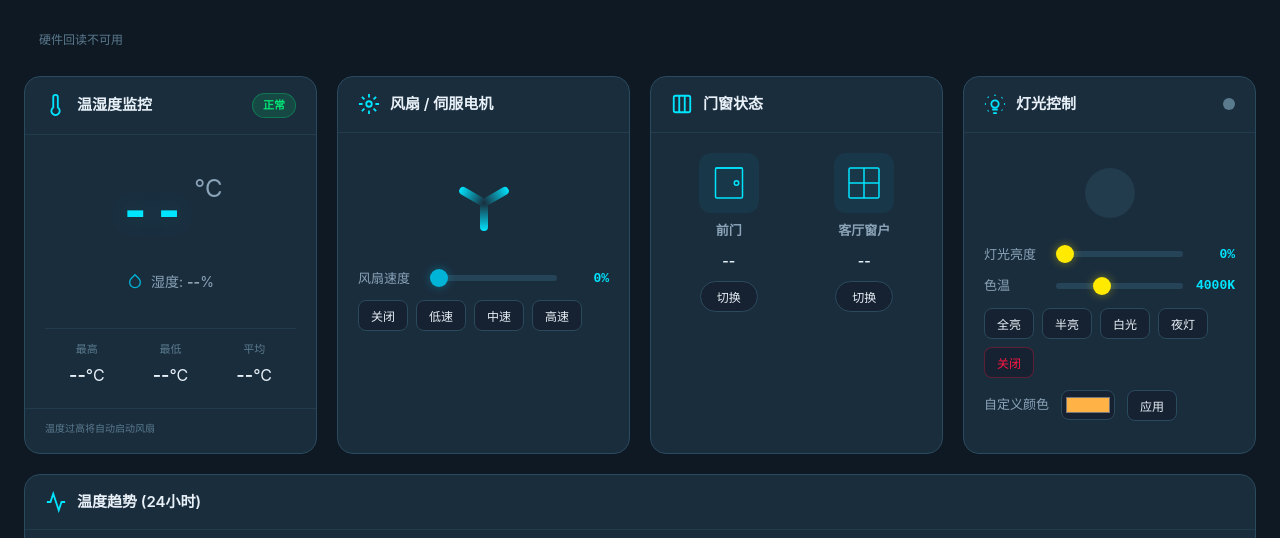
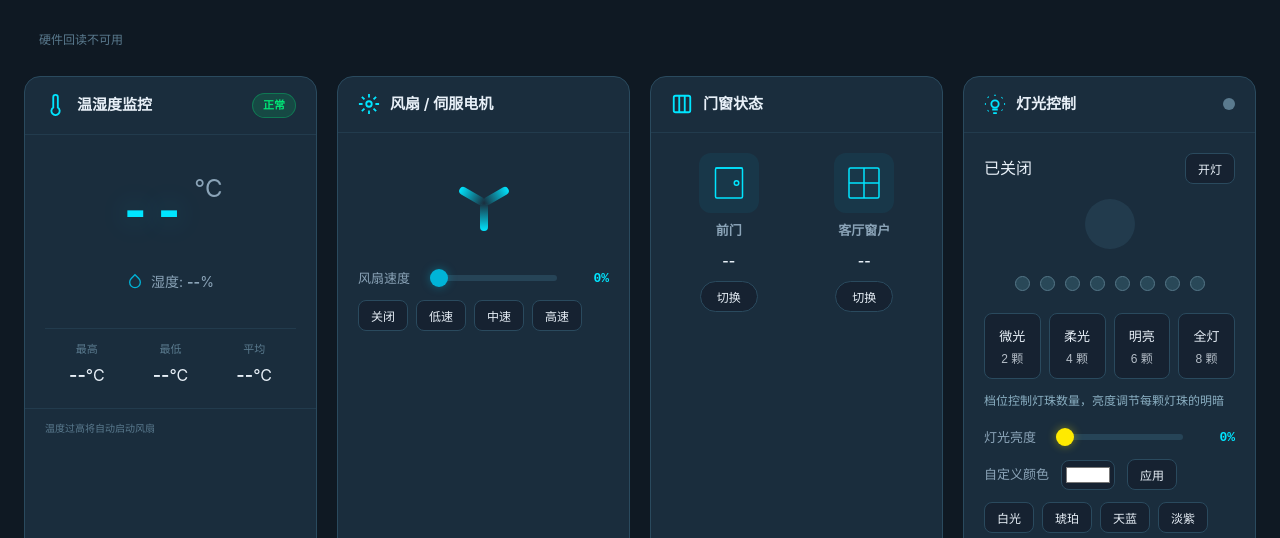
Before and after one commit to Attenna/Arduino-Uno-3-Smart-Home, a Flask app: template PC_Test/web/templates/dashboard.html in a window 1280 px wide. Shown: the part 64-602 px from the top of the page. Run offline with Flask 3, Linux system fonts and the light colour scheme; the template is opened without the code that fills it, so the values that code supplies are empty.

Commit message:
feat(light): add independent eight-pixel lighting levels

```diff
--- a/PC_Test/web/database.py
+++ b/PC_Test/web/database.py
@@ -23,7 +23,7 @@ OUTPUTS = ('door_status', 'window_status', 'fan_speed',
            'light_status', 'light_brightness', 'buzzer_status',
            # 灯的「亮法」（白光/夜灯/色温/自定义颜色）：与开关、亮度一起持久化，
            # 面板据此回显当前是怎么亮的，也让只调亮度的命令不必猜颜色（#27）
-           'light_mode', 'light_temp', 'light_rgb',
+           'light_mode', 'light_temp', 'light_rgb', 'light_count',
            # 美的空调（红外遥控）：都是"已收到 ACK 的指令状态"，与其它执行器一样持久保留
            'ac_status', 'ac_mode', 'ac_temperature', 'ac_fan',
            'ac_swing_ud', 'ac_swing_lr', 'ac_eco', 'ac_fzc', 'ac_timer')
@@ -153,7 +153,7 @@ class SmartHomeDB:
             # 灯的「亮法」（#27）：除白光/夜灯外还有色温与自定义颜色，B 板一条命令
             # 只认一种。mode 记是哪一种，temp/rgb 只在对应 mode 下有值，所以库里
             # 不会出现「色温和颜色同时有效」的矛盾行。
-            extra.update({'light_mode': 'TEXT', 'light_rgb': 'TEXT',
+            extra.update({'light_count': 'INTEGER', 'light_mode': 'TEXT', 'light_rgb': 'TEXT',
                           'light_temp': 'INTEGER'})
             columns = {r['name'] for r in c.execute('PRAGMA table_info(system_status)')}
             for key, kind in extra.items():
--- a/PC_Test/web/hardware.py
+++ b/PC_Test/web/hardware.py
@@ -688,6 +688,11 @@ class McpHardwareBridge:
         action = "night" if str(mode).lower() == "night" else "white"
         return self.call_tool("light", {"action": action, "value": value})
 
+    def control_light_pixels(self, brightness_pct, rgb, count):
+        return self.call_tool("light", {"action": "pixels", "count": count,
+            "r": rgb[0], "g": rgb[1], "b": rgb[2],
+            "value": max(0, min(255, round(brightness_pct * 255 / 100)))})
+
     def control_light_temp(self, kelvin: int, brightness_pct: int) -> tuple[bool, str]:
         """色温白光：kelvin 2700~6500K，brightness_pct 0~100。"""
         if brightness_pct <= 0:
--- a/PC_Test/web/static/css/style.css
+++ b/PC_Test/web/static/css/style.css
@@ -1819,3 +1819,16 @@ body {
     0%, 100% { opacity: 1; }
     50% { opacity: 0.5; }
 }
+
+/* 八灯珠面板：档位与亮度分开呈现。 */
+.light-power-row { display: flex; align-items: center; justify-content: space-between; gap: 12px; }
+.light-beads { display: flex; justify-content: center; gap: 10px; margin: 0 0 22px; }
+.light-beads span { width: 15px; height: 15px; border-radius: 50%; background: #294858; border: 1px solid #557788; }
+.light-beads .lit { box-shadow: 0 0 12px #ffffff50; }
+.light-levels { display: grid; grid-template-columns: repeat(4, minmax(0, 1fr)); gap: 8px; }
+.light-level { display: flex; flex-direction: column; align-items: center; gap: 4px; padding: 12px 4px; }
+.light-level small { font-size: 12px; opacity: .75; }
+.light-level.active { border-color: #00d9ef; background: #00d9ef18; color: #00e5ff; }
+.light-hint { color: #8aafc2; font-size: 12px; line-height: 1.6; margin: 12px 0 18px; }
+.light-colors { display: flex; gap: 8px; flex-wrap: wrap; }
+.light-level:focus-visible, .light-colors button:focus-visible { outline: 2px solid #00e5ff; outline-offset: 3px; }
--- a/PC_Test/web/static/js/lang.js
+++ b/PC_Test/web/static/js/lang.js
@@ -77,6 +77,20 @@ const I18N = {
 
             // 灯光
             'light.title': '灯光控制',
+            'light.on': '开灯',
+            'light.isOff': '已关闭',
+            'light.level2': '微光',
+            'light.level4': '柔光',
+            'light.level6': '明亮',
+            'light.level8': '全灯',
+            'light.hint': '档位控制灯珠数量，亮度调节每颗灯珠的明暗',
+            'light.amber': '琥珀',
+            'light.blue': '天蓝',
+            'light.purple': '淡紫',
+            'light.count2': '2 颗',
+            'light.count4': '4 颗',
+            'light.count6': '6 颗',
+            'light.count8': '8 颗',
             'light.brightness': '灯光亮度',
             'light.temp': '色温',
             'light.color': '自定义颜色',
@@ -438,6 +452,20 @@ const I18N = {
 
             // Light
             'light.title': 'Light Control',
+            'light.on': 'Turn on',
+            'light.isOff': 'Off',
+            'light.level2': 'Glow',
+            'light.level4': 'Soft',
+            'light.level6': 'Bright',
+            'light.level8': 'All',
+            'light.hint': 'Choose how many LEDs light up; brightness adjusts their intensity.',
+            'light.amber': 'Amber',
+            'light.blue': 'Sky',
+            'light.purple': 'Lilac',
+            'light.count2': '2 LEDs',
+            'light.count4': '4 LEDs',
+            'light.count6': '6 LEDs',
+            'light.count8': '8 LEDs',
             'light.brightness': 'Brightness',
             'light.temp': 'Color Temp',
             'light.color': 'Custom Color',
--- a/PC_Test/web/static/js/main.js
+++ b/PC_Test/web/static/js/main.js
@@ -216,13 +216,8 @@ function initControlSliders() {
                        v => v + '%',
                        v => {
                            const n = parseInt(v);
-                           postLightDebounced(n > 0 ? 'on' : 'off', n, lightStyle);
+                           postLightDebounced(n > 0 ? 'on' : 'off', n, panelLightStyle());
                        });
-    // 色温 / 自定义颜色：两者都是「亮法」，滑杆与取色器走同一套防抖收口
-    bindActuatorSlider(document.getElementById('tempSlider'),
-                       document.getElementById('lightTempValue'),
-                       v => v + 'K',
-                       v => applyLightTemp(parseInt(v)));
     const colorInput = document.getElementById('lightColor');
     if (colorInput) colorInput.addEventListener('change', applyLightColor);
 }
@@ -315,10 +310,14 @@ function rgbToHex(rgb) {
 }
 
 function syncLightControls(data) {
+    if (lightPending) return;
     const lightOn = data.light_status === 'on';
     const brightness = Number(data.light_brightness) || (lightOn ? 100 : 0);
     lastKnownLight = { status: lightOn ? 'on' : 'off', brightness };
     lightStyle = lightStyleFromStatus(data);
+    lightCount = Number(data.light_count) || (data.light_mode === 'night' ? 2 : 8);
+    if (lightOn) rememberedBrightness = brightness;
+    renderLightLevels(lightOn);
 
     const bulb = document.getElementById('bulb');
     if (bulb) {
@@ -335,13 +334,9 @@ function syncLightControls(data) {
     const brightLabel = document.getElementById('brightnessValue');
     if (brightLabel) brightLabel.textContent = brightness + '%';
 
-    // 色温滑杆与取色器只在服务端记着对应亮法时回写。程序化赋值 .value 不触发
-    // input，因此不会被 bindActuatorSlider 当成用户操作再下发一遍。
-    if (lightStyle.temp) {
-        const tempSlider = document.getElementById('tempSlider');
-        if (tempSlider && document.activeElement !== tempSlider) tempSlider.value = lightStyle.temp;
-        const tempLabel = document.getElementById('lightTempValue');
-        if (tempLabel) tempLabel.textContent = lightStyle.temp + 'K';
+    if (!lightStyle.rgb) {
+        const input = document.getElementById('lightColor');
+        if (input && document.activeElement !== input) input.value = '#ffffff';
     }
     if (lightStyle.rgb) {
         const colorInput = document.getElementById('lightColor');
@@ -549,29 +544,17 @@ async function toggleWindow() {
 
 function guardWindow() { tapGuard('window', toggleWindow); }
 
-// 灯光卡片按钮：全亮/半亮/夜灯/关闭
-// 移动端浏览器拖动 range 时会连续触发 change（不像桌面端只在松手时触发一次），
-// 直接下发会让滑块经过的每个中间值都打到串口。统一用 300ms 防抖收口，
-// 连续操作只下发最后一次。
-//
-// 去重只认「本页正在下发的同一意图」，**绝不拿服务端回报的状态当依据**：web 是
-// --no-serial，DB 里的 light_status/light_brightness 只是「上次命令值」，灯被 B 板
-// 复位或外部关掉后它仍可能记着 on/100。拿它去重会把用户的点击静默吞掉——连请求都
-// 不发、也没有任何提示，表现为「按下没反应」（后端 /api/light 同样已去掉 DB 幂等）。
-// style 是「亮法」：{mode:'night'} 夜灯（只亮中间几颗）/ {temp:4000} 色温 / {rgb:[r,g,b]} 自定义色，
-// 缺省 {} 表示白光。后端按 rgb > temp > mode 的优先级只认一种，界面上也照此下发。
-let lightInflight = null;    // 正在飞的意图串 status/brightness/亮法
-const postLightDebounced = debounce(async (status, brightness, style) => {
+// 灯光操作在 300ms 内合并成最后一次完整意图；轮询在提交完成后再回写。
+// 不按数据库状态去重：设备复位后，用户必须能再次下发相同档位。
+let lightPending = false;
+let lightRevision = 0;
+const sendLightDebounced = debounce(async (status, brightness, style, revision) => {
     brightness = Number(brightness) || 0;
     const extra = style || {};
-    const target = status + '/' + brightness + '/' + JSON.stringify(extra);
-    if (lightInflight === target) {
-        return;              // 同一意图已在飞（触摸双发/连点），其结果即本次结果
-    }
-    lightInflight = target;
     // 乐观更新：立即刷新本地显示，指令在飞期间界面不卡顿；
     // 失败时 loadStatus() 会用服务端真值回滚界面
     lastKnownLight = { status, brightness };
+    if (brightness > 0) rememberedBrightness = brightness;
     const bSlider = document.getElementById('brightnessSlider');
     if (bSlider && document.activeElement !== bSlider) bSlider.value = brightness;
     const bLabel = document.getElementById('brightnessValue');
@@ -582,10 +565,20 @@ const postLightDebounced = debounce(async (status, brightness, style) => {
             showNotification(getMessage(result));
         }
     } finally {
-        if (lightInflight === target) lightInflight = null;
+        if (revision === lightRevision) lightPending = false;
     }
     loadStatus();
 }, 300);
+
+function postLightDebounced(status, brightness, style) {
+    lightPending = true;
+    const revision = ++lightRevision;
+    const extra = status === 'on' ? { ...(style || {}), count: lightCount } : {};
+    // 防抖窗口内也记住最新意图，连续改颜色/亮度或双击开关不会使用旧值。
+    lastKnownLight = { status, brightness };
+    if (brightness > 0) rememberedBrightness = brightness;
+    sendLightDebounced(status, brightness, extra, revision);
+}
 
 // 亮度与亮法是两条正交的意图，但 B 板一条命令只认一种亮法，所以下发必须带齐。
 // 全部入口收敛到 setLightStyle / setLightBrightness：改亮法保留当前亮度，改亮度
@@ -596,31 +589,19 @@ function setLightStyle(style, brightness) {
     postLightDebounced('on', brightness, lightStyle);
 }
 
-// 色温 / 自定义颜色只改「亮法」，亮度沿用当前档位（灯是关的就用 100% 起步）。
+// 颜色与档位切换保留亮度；关灯后的本页操作恢复最近一次非零亮度。
 function currentBrightness(fallback) {
     const n = lastKnownLight ? Number(lastKnownLight.brightness) : 0;
     return n > 0 ? n : fallback;
 }
 
 function setLightBrightness(pct) {
-    postLightDebounced(pct > 0 ? 'on' : 'off', pct, lightStyle);
-}
-
-function setLightWhite() {
-    setLightStyle({ mode: 'white' }, currentBrightness(100));
-}
-
-function setLightNight() {
-    setLightStyle({ mode: 'night' }, 25);
+    postLightDebounced(pct > 0 ? 'on' : 'off', pct, panelLightStyle());
 }
 
 // 关灯不带亮法：服务端沿用库里当前值，本页缓存过期时也不会覆盖别的页面刚设的颜色。
 function turnLightOff() {
     postLightDebounced('off', 0, {});
-}
-
-function applyLightTemp(kelvin) {
-    setLightStyle({ temp: Number(kelvin) }, currentBrightness(100));
 }
 
 function hexToRgb(hex) {
@@ -634,7 +615,7 @@ function hexToRgb(hex) {
 function applyLightColor() {
     const input = document.getElementById('lightColor');
     if (!input) return;
-    setLightStyle({ rgb: hexToRgb(input.value) }, currentBrightness(100));
+    setLightStyle({ rgb: hexToRgb(input.value) }, currentBrightness(rememberedBrightness));
 }
 
 // 风扇卡片按钮：关闭/低速/中速/高速（与灯光相同的防抖收口原因）
@@ -647,7 +628,8 @@ let fanInflight = null;      // 正在飞的转速
 const postFanDebounced = debounce(async (speed) => {
     speed = Number(speed) || 0;
     if (fanInflight === speed) {
-        return;              // 同一意图已在飞（触摸双发/连点），其结果即本次结果
+        lightPending = false;
+        return;              // 同一意图已在飞
     }
     fanInflight = speed;
     // 乐观更新：立即刷新本地显示，指令在飞期间界面不卡顿；
@@ -823,3 +805,50 @@ async function loadTemperatureChart() {
         }
     });
 }
+
+// 档位、亮度、颜色分别保存；关灯只改变开关状态。
+let lightCount = 8;
+let rememberedBrightness = 100;
+function renderLightLevels(on) {
+    for (const count of [2, 4, 6, 8]) {
+        const button = document.getElementById('lightLevel' + count);
+        if (button) {
+            button.classList.toggle('active', lightCount === count);
+            button.setAttribute('aria-pressed', String(lightCount === count));
+        }
+    }
+    const color = lightStyle.rgb ? 'rgb(' + lightStyle.rgb.join(',') + ')' : '#ffffff';
+    for (let i = 0; i < 8; i++) {
+        const bead = document.getElementById('lightBead' + i);
+        if (bead) {
+            const lit = on && i >= Math.floor((8 - lightCount) / 2) && i < Math.floor((8 - lightCount) / 2) + lightCount;
+            bead.classList.toggle('lit', lit);
+            bead.style.background = lit ? color : '';
+        }
+    }
+    const power = document.getElementById('lightPower');
+    if (power) {
+        power.textContent = t(on ? 'light.off' : 'light.on');
+        power.setAttribute('aria-pressed', String(on));
+        power.setAttribute('data-i18n', on ? 'light.off' : 'light.on');
+        power.classList.toggle('btn-danger', on);
+    }
+    const summary = document.getElementById('lightSummary');
+    if (summary) summary.textContent = on ? lightCount + ' / 8 · ' + currentBrightness(100) + '%' : t('light.isOff');
+}
+function panelLightStyle() {
+    // 旧夜灯/色温不再作为面板可选模式；颜色从取色器明确取得。
+    return {rgb: lightStyle.rgb || hexToRgb(document.getElementById('lightColor').value)};
+}
+function setLightCount(count) {
+    lightCount = count;
+    setLightStyle(panelLightStyle(), currentBrightness(rememberedBrightness));
+}
+function setLightColor(hex) {
+    document.getElementById('lightColor').value = hex;
+    applyLightColor();
+}
+function toggleLightPower() {
+    if (lastKnownLight && lastKnownLight.status === 'on') turnLightOff();
+    else setLightStyle(panelLightStyle(), rememberedBrightness);
+}
--- a/PC_Test/web/templates/dashboard.html
+++ b/PC_Test/web/templates/dashboard.html
@@ -183,36 +183,49 @@
                     <span class="light-indicator" id="lightIndicator"></span>
                 </div>
                 <div class="card-body">
+                    <div class="light-power-row">
+                        <span id="lightSummary" aria-live="polite">已关闭</span>
+                        <button id="lightPower" class="btn btn-sm" onclick="toggleLightPower()" aria-pressed="false" data-i18n="light.on">开灯</button>
+                    </div>
                     <div class="light-preview" id="lightPreview">
                         <div class="bulb" id="bulb"></div>
                     </div>
+                    <div class="light-beads" aria-hidden="true">
+                        <span id="lightBead0"></span>
+                        <span id="lightBead1"></span>
+                        <span id="lightBead2"></span>
+                        <span id="lightBead3"></span>
+                        <span id="lightBead4"></span>
+                        <span id="lightBead5"></span>
+                        <span id="lightBead6"></span>
+                        <span id="lightBead7"></span>
+                    </div>
+                    <div class="light-levels" role="group" aria-label="灯珠档位">
+                        <button id="lightLevel2" class="btn light-level" onclick="setLightCount(2)" aria-pressed="false"><span data-i18n="light.level2">微光</span><small data-i18n="light.count2">2 颗</small></button>
+                        <button id="lightLevel4" class="btn light-level" onclick="setLightCount(4)" aria-pressed="false"><span data-i18n="light.level4">柔光</span><small data-i18n="light.count4">4 颗</small></button>
+                        <button id="lightLevel6" class="btn light-level" onclick="setLightCount(6)" aria-pressed="false"><span data-i18n="light.level6">明亮</span><small data-i18n="light.count6">6 颗</small></button>
+                        <button id="lightLevel8" class="btn light-level" onclick="setLightCount(8)" aria-pressed="false"><span data-i18n="light.level8">全灯</span><small data-i18n="light.count8">8 颗</small></button>
+                    </div>
+                    <p class="light-hint" data-i18n="light.hint">档位控制灯珠数量，亮度调节每颗灯珠的明暗</p>
                     <div class="control-row">
-                        <label data-i18n="light.brightness">灯光亮度</label>
+                        <label for="brightnessSlider" data-i18n="light.brightness">灯光亮度</label>
                         <div class="slider-container">
                             <input type="range" id="brightnessSlider" min="0" max="100" value="0" class="slider slider-light">
                             <span class="slider-value" id="brightnessValue">0%</span>
                         </div>
                     </div>
                     <div class="control-row">
-                        <label data-i18n="light.temp">色温</label>
+                        <label for="lightColor" data-i18n="light.color">灯光颜色</label>
                         <div class="slider-container">
-                            <input type="range" id="tempSlider" min="2700" max="6500" step="100" value="4000" class="slider slider-light">
-                            <span class="slider-value" id="lightTempValue">4000K</span>
+                            <input type="color" id="lightColor" value="#ffffff" class="color-picker">
+                            <button class="btn btn-sm" onclick="applyLightColor()" data-i18n="light.apply">应用</button>
                         </div>
                     </div>
-                    <div class="btn-group">
-                        <button class="btn btn-sm" onclick="setLightBrightness(100)" data-i18n="light.full">全亮</button>
-                        <button class="btn btn-sm" onclick="setLightBrightness(50)" data-i18n="light.half">半亮</button>
-                        <button class="btn btn-sm" onclick="setLightWhite()" data-i18n="light.white">白光</button>
-                        <button class="btn btn-sm" onclick="setLightNight()" data-i18n="light.night">夜灯</button>
-                        <button class="btn btn-sm btn-danger" onclick="turnLightOff()" data-i18n="light.off">关闭</button>
-                    </div>
-                    <div class="control-row">
-                        <label data-i18n="light.color">自定义颜色</label>
-                        <div class="slider-container">
-                            <input type="color" id="lightColor" value="#ffb347" class="color-picker">
-                            <button class="btn btn-sm" onclick="applyLightColor()" data-i18n="light.apply">应用</button>
-                        </div>
+                    <div class="light-colors" role="group" aria-label="常用颜色">
+                        <button class="btn btn-sm" onclick="setLightColor('#ffffff')" data-i18n="light.white">白色</button>
+                        <button class="btn btn-sm" onclick="setLightColor('#ffb347')" data-i18n="light.amber">琥珀</button>
+                        <button class="btn btn-sm" onclick="setLightColor('#55aaff')" data-i18n="light.blue">天蓝</button>
+                        <button class="btn btn-sm" onclick="setLightColor('#bb88ff')" data-i18n="light.purple">淡紫</button>
                     </div>
                 </div>
             </div>
@@ -301,7 +314,7 @@
         </div>
     </main>
 
-    <script src="{{ url_for('static', filename='js/lang.js') }}?v=20261004a"></script>
-    <script src="{{ url_for('static', filename='js/main.js') }}?v=20261007b"></script>
+    <script src="{{ url_for('static', filename='js/lang.js') }}?v=20261007-light-levels"></script>
+    <script src="{{ url_for('static', filename='js/main.js') }}?v=20261007-light-levels"></script>
 </body>
 </html>
```
Also changed, not shown: PC_Test/mcp_home_server.py (+10 -4 lines), PC_Test/tests/test_light_pixels.py (added, +29 -0 lines), PC_Test/tests/test_light_style.py (+39 -1 lines), PC_Test/tests/test_light_ui.js (+34 -78 lines), PC_Test/web/api/devices.py (+23 -7 lines), PC_Test/web/automation/engine.py (+4 -3 lines), PC_Test/web/light_state.py (+9 -4 lines), docs/api.md (+11 -0 lines), docs/serial-protocol.md (+9 -0 lines), 3 other files.
